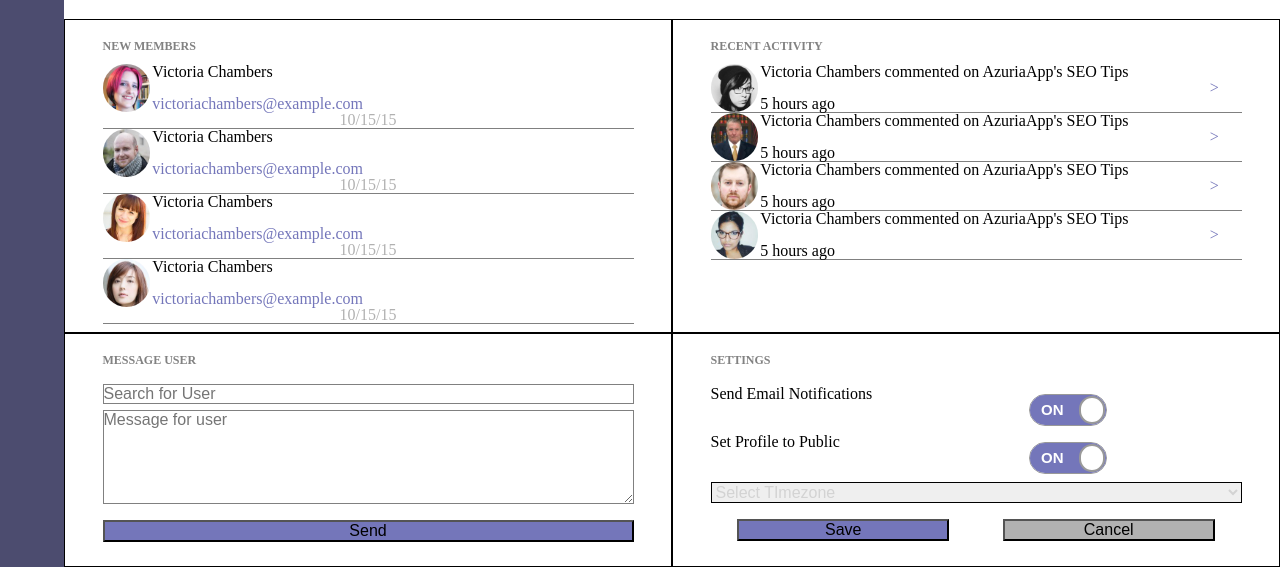
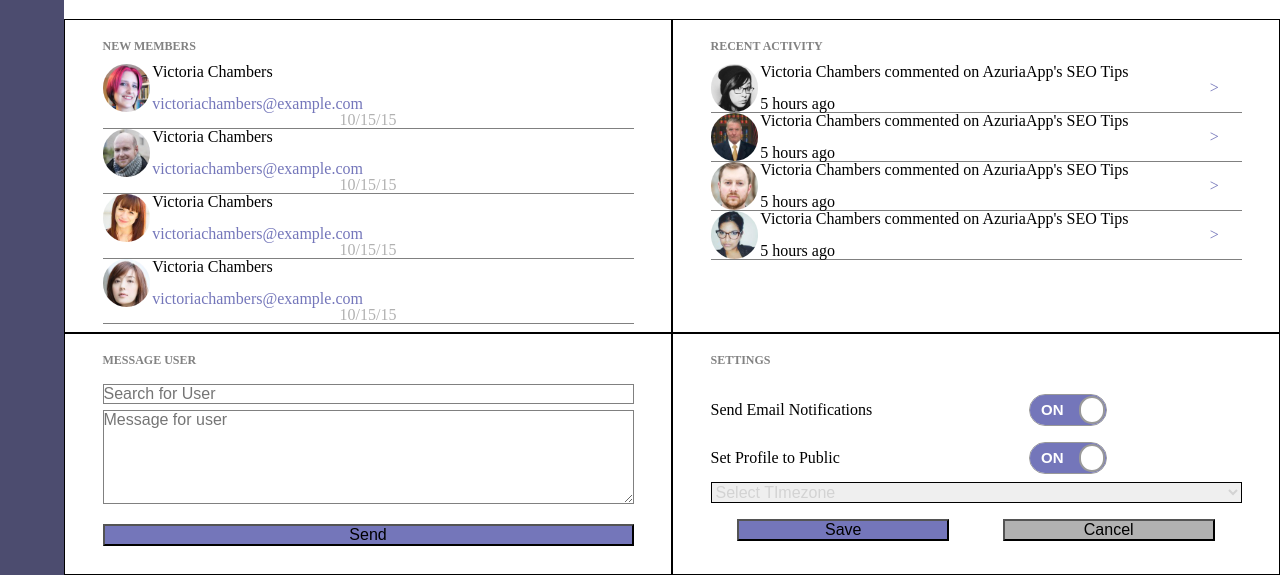
Before and after one commit to AzureXX/techdegree-project-9, a plain HTML site: page index.html in a window 1280 px wide. Shown: the part 1541-2116 px from the top of the page. Drawn offline with nearby package versions, Linux system fonts and the light colour scheme.

Commit message:
margin bugfix

```diff
--- a/index.html
+++ b/index.html
@@ -177,7 +177,7 @@
             <div class="center">
               <h3>SETTINGS</h3>
               <form>
-                <p>Send Email Notifications</p>
+                <p class="switchtext">Send Email Notifications</p>
                 <div class="switch-container">
                   <div class="onoffswitch">
                       <input type="checkbox" name="emailnotification" class="onoffswitch-checkbox" id="emailnotification" checked>
@@ -187,7 +187,7 @@
                       </label>
                   </div>
                 </div>
-                <p>Set Profile to Public</p>
+                <p class="switchtext">Set Profile to Public</p>
                 <div class="switch-container">
                   <div class="onoffswitch">
                       <input type="checkbox" name="publicprofile" class="onoffswitch-checkbox" id="publicprofile" checked>
--- a/scss/components/_widgets.scss
+++ b/scss/components/_widgets.scss
@@ -71,6 +71,11 @@ form p {
   width:90%;
   margin: auto;
 }
+
+.switchtext {
+    margin: 1em 0 0 0;
+}
+
 .select {
   display: block;
   width:100%;
@@ -82,7 +87,7 @@ form p {
   display: block;
   width: 100%;
   background-color: #7476BA;
-  margin: 1em auto;
+  margin: 1.25em auto;
 }
 
 .save {
```
Also changed, not shown: css/styles.css, 1 other file.
